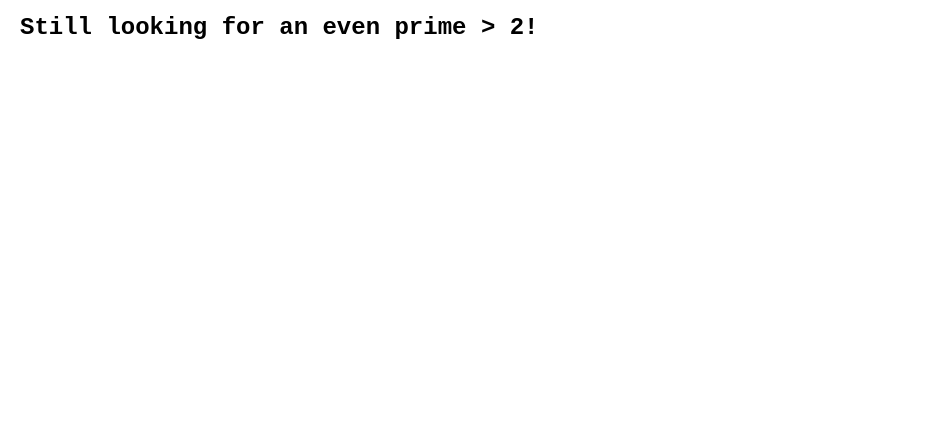
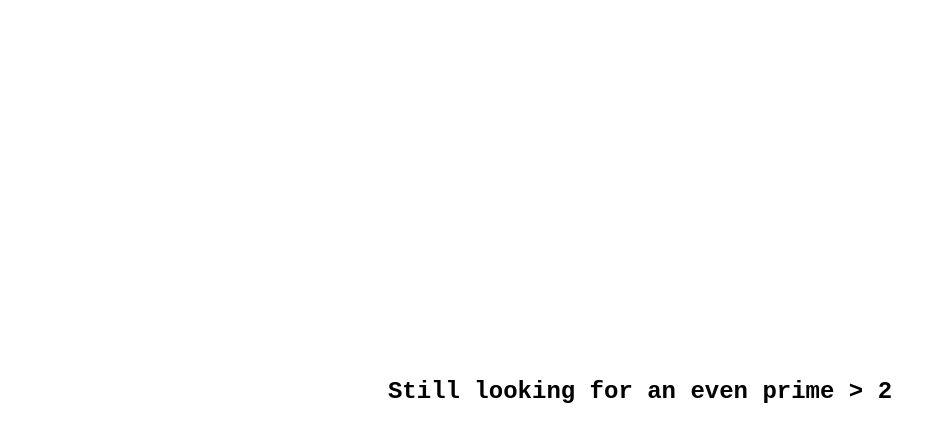
Before and after one commit to johanlindberg/johanlindberg.github.com, a plain HTML site: page index.html in a window 1280 px wide. Shown: the whole page, without its empty margins (0-934 px from the left). Drawn offline with Linux system fonts and the light colour scheme.

Commit message:
Still looking for an even prime > 2

```diff
--- a/index.html
+++ b/index.html
@@ -4,7 +4,13 @@
     <link rel="stylesheet" type="text/css" href="/inc/style.css" />
   </head>
 
-  <body marginheight="20" marginwidth="20" topmargin="20" leftmargin="20">
-    <h1>Still looking for an even prime &gt; 2!</h1>
+  <body>
+    <table border="0" width="100%" height="100%">
+      <tr>
+	<td align="center">
+	  <h1>Still looking for an even prime &gt; 2</h1>
+	</td>
+      </tr>
+    </table>
   </body>
 </html>
```
